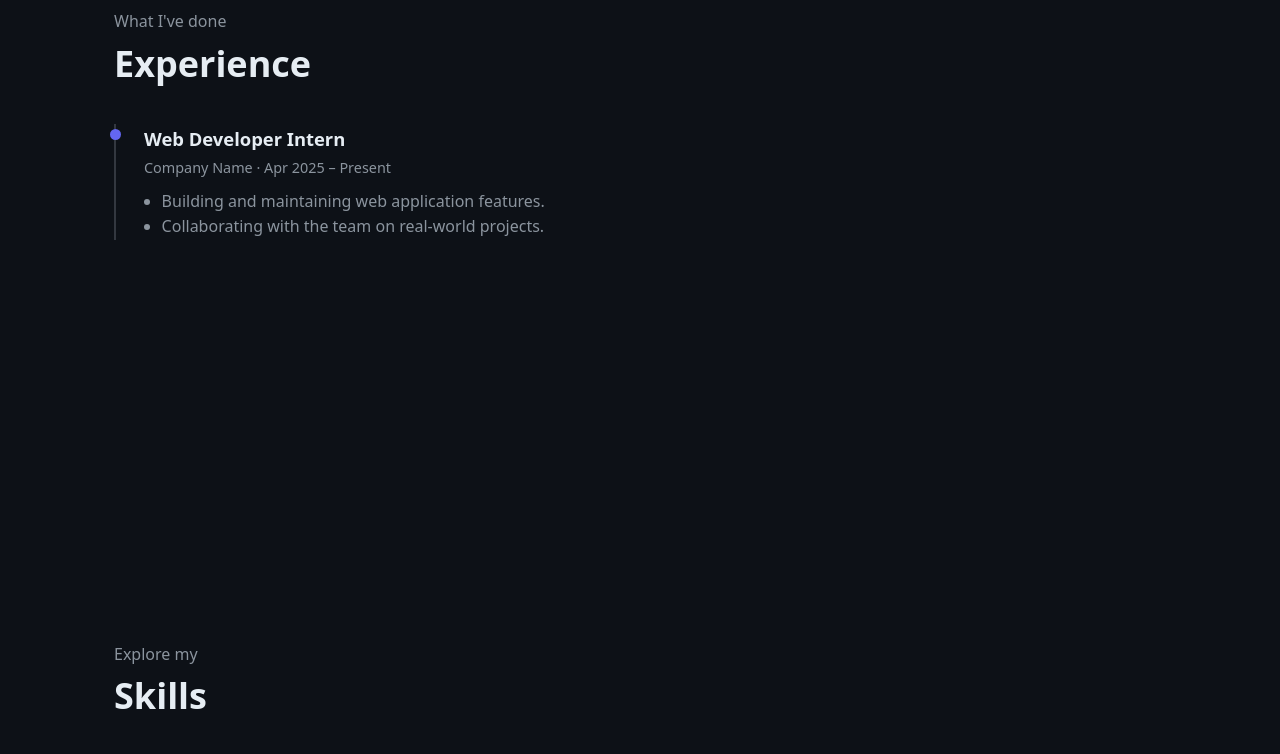
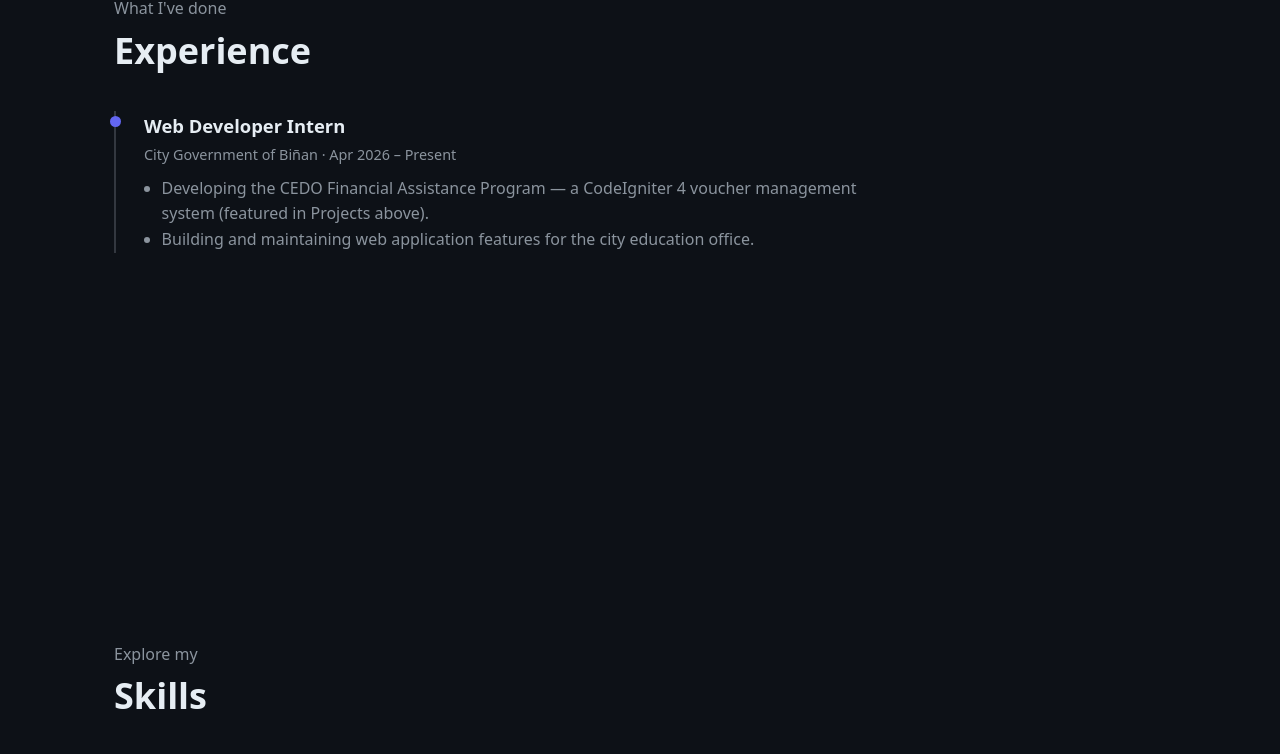
Before and after one commit to kenshunn/kenshunn.github.io, an Astro site: page / in a window 1280 px wide. Shown: the part 2470-3224 px from the top of the page. Built offline with nearby package versions, Linux system fonts and the light colour scheme; Astro itself is replaced by a stand-in of ours.

Commit message:
feat: real internship details (City Government of Binan, Apr 2026)

```diff
--- a/src/components/Experience.astro
+++ b/src/components/Experience.astro
@@ -2,11 +2,11 @@
 const experience = [
   {
     role: 'Web Developer Intern',
-    company: 'Company Name',
-    period: 'Apr 2025 – Present',
+    company: 'City Government of Biñan',
+    period: 'Apr 2026 – Present',
     bullets: [
-      'Building and maintaining web application features.',
-      'Collaborating with the team on real-world projects.',
+      'Developing the CEDO Financial Assistance Program — a CodeIgniter 4 voucher management system (featured in Projects above).',
+      'Building and maintaining web application features for the city education office.',
     ],
   },
 ];
```
